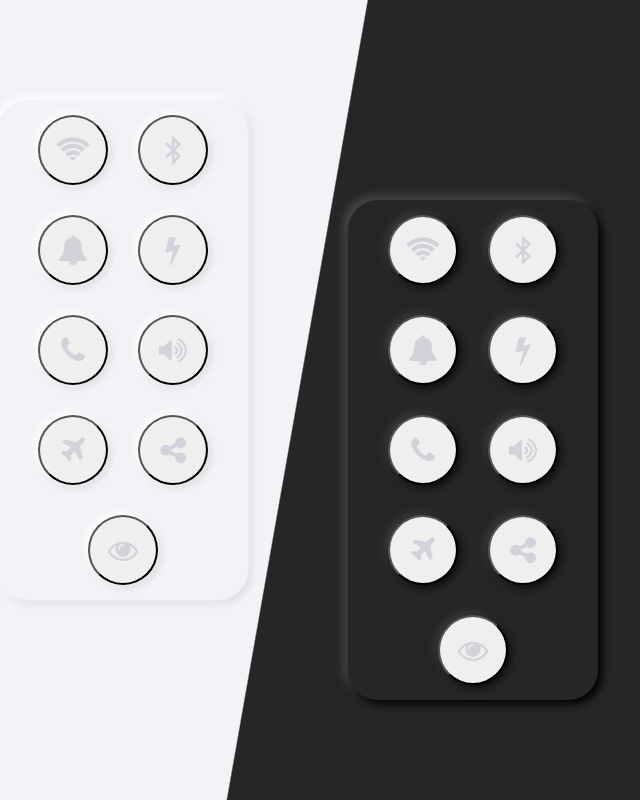
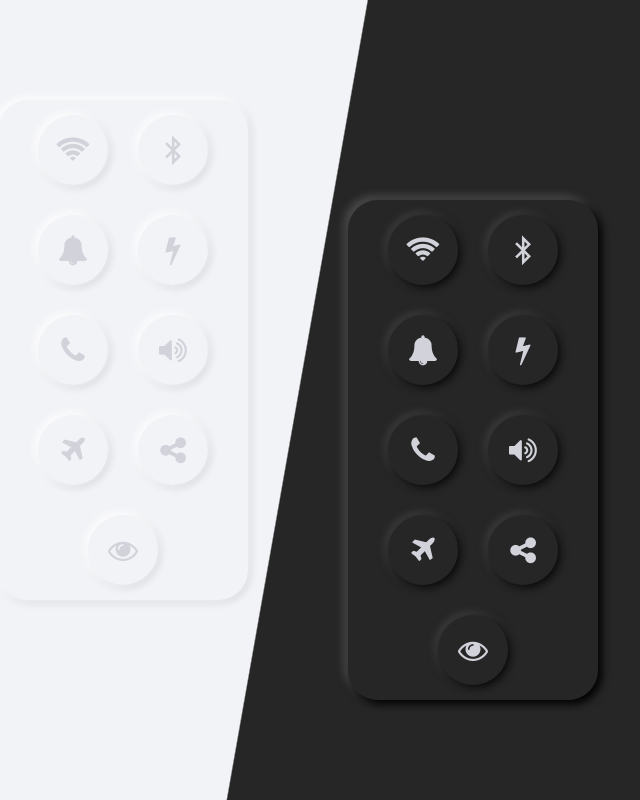
Before and after one commit to lucasiori/neumorphism-buttons-panel, a plain HTML site: page index.html in a window 1280 px wide. Shown: the whole page, without its empty margins (342-982 px from the left). Drawn offline with Linux system fonts and the light colour scheme.

Commit message:
fix: Bug in buttons layout

```diff
--- a/index.html
+++ b/index.html
@@ -11,61 +11,61 @@
   </head>
   <body>
     <section id="light-container" class="container">
-      <button id="wifi-light-button" class="button" onclick="changeButtonState(this.id)">
+      <button id="wifi-light-button" class="action-button" onclick="changeButtonState(this.id)">
         <i class="fa fa-wifi" aria-hidden="true"></i>
       </button>
-      <button id="bluetooth-light-button" class="button" onclick="changeButtonState(this.id)">
+      <button id="bluetooth-light-button" class="action-button" onclick="changeButtonState(this.id)">
         <i class="fa fa-bluetooth-b" aria-hidden="true"></i>
       </button>
-      <button id="bell-light-button" class="button" onclick="changeButtonState(this.id)">
+      <button id="bell-light-button" class="action-button" onclick="changeButtonState(this.id)">
         <i class="fa fa-bell" aria-hidden="true"></i>
       </button>
-      <button id="bolt-light-button" class="button" onclick="changeButtonState(this.id)">
+      <button id="bolt-light-button" class="action-button" onclick="changeButtonState(this.id)">
         <i class="fa fa-bolt" aria-hidden="true"></i>
       </button>
-      <button id="phone-light-button" class="button" onclick="changeButtonState(this.id)">
+      <button id="phone-light-button" class="action-button" onclick="changeButtonState(this.id)">
         <i class="fa fa-phone" aria-hidden="true"></i>
       </button>
-      <button id="volume-light-button" class="button" onclick="changeButtonState(this.id)">
+      <button id="volume-light-button" class="action-button" onclick="changeButtonState(this.id)">
         <i class="fa fa-volume-up" aria-hidden="true"></i>
       </button>
-      <button id="plane-light-button" class="button" onclick="changeButtonState(this.id)">
+      <button id="plane-light-button" class="action-button" onclick="changeButtonState(this.id)">
         <i class="fa fa-plane" aria-hidden="true"></i>
       </button>
-      <button id="share-light-button" class="button" onclick="changeButtonState(this.id)">
+      <button id="share-light-button" class="action-button" onclick="changeButtonState(this.id)">
         <i class="fa fa-share-alt" aria-hidden="true"></i>
       </button>
-      <button id="eye-light-button" class="button" onclick="changeButtonState(this.id)">
+      <button id="eye-light-button" class="action-button" onclick="changeButtonState(this.id)">
         <i class="fa fa-eye" aria-hidden="true"></i>
       </button>
     </section>
 
     <section id="dark-container" class="container">
-      <button id="wifi-dark-button" class="button" onclick="changeButtonState(this.id)">
+      <button id="wifi-dark-button" class="action-button" onclick="changeButtonState(this.id)">
         <i class="fa fa-wifi" aria-hidden="true"></i>
       </button>
-      <button id="bluetooth-dark-button" class="button" onclick="changeButtonState(this.id)">
+      <button id="bluetooth-dark-button" class="action-button" onclick="changeButtonState(this.id)">
         <i class="fa fa-bluetooth-b" aria-hidden="true"></i>
       </button>
-      <button id="bell-dark-button" class="button" onclick="changeButtonState(this.id)">
+      <button id="bell-dark-button" class="action-button" onclick="changeButtonState(this.id)">
         <i class="fa fa-bell" aria-hidden="true"></i>
       </button>
-      <button id="bolt-dark-button" class="button" onclick="changeButtonState(this.id)">
+      <button id="bolt-dark-button" class="action-button" onclick="changeButtonState(this.id)">
         <i class="fa fa-bolt" aria-hidden="true"></i>
       </button>
-      <button id="phone-dark-button" class="button" onclick="changeButtonState(this.id)">
+      <button id="phone-dark-button" class="action-button" onclick="changeButtonState(this.id)">
         <i class="fa fa-phone" aria-hidden="true"></i>
       </button>
-      <button id="volume-dark-button" class="button" onclick="changeButtonState(this.id)">
+      <button id="volume-dark-button" class="action-button" onclick="changeButtonState(this.id)">
         <i class="fa fa-volume-up" aria-hidden="true"></i>
       </button>
-      <button id="plane-dark-button" class="button" onclick="changeButtonState(this.id)">
+      <button id="plane-dark-button" class="action-button" onclick="changeButtonState(this.id)">
         <i class="fa fa-plane" aria-hidden="true"></i>
       </button>
-      <button id="share-dark-button" class="button" onclick="changeButtonState(this.id)">
+      <button id="share-dark-button" class="action-button" onclick="changeButtonState(this.id)">
         <i class="fa fa-share-alt" aria-hidden="true"></i>
       </button>
-      <button id="eye-dark-button" class="button" onclick="changeButtonState(this.id)">
+      <button id="eye-dark-button" class="action-button" onclick="changeButtonState(this.id)">
         <i class="fa fa-eye" aria-hidden="true"></i>
       </button>
     </section>
--- a/style.css
+++ b/style.css
@@ -58,31 +58,33 @@ body {
   transform: translateY(50px);
 }
 
-.container .button {
+.container .action-button {
   width: 70px;
   height: 70px;
   display: flex;
   align-items: center;
   justify-content: center;
+  background-color: transparent;
+  border: none;
   border-radius: 150px;
   margin: 15px;
   cursor: pointer;
   transition: all 400ms ease;
 }
 
-#light-container .button {
+#light-container .action-button {
   box-shadow: -2px -2px 8px rgba(255, 255, 255, 1),
               -2px -2px 12px rgba(255, 255, 255, 0.5),
               inset 2px 2px 4px rgba(255, 255, 255, 0.1),
               2px 2px 8px rgba(0, 0, 0, 0.15);
 }
 
-#dark-container .button {
+#dark-container .action-button {
   box-shadow: #000000 2px 2px 8px,
               #4d4d4d -2px -2px 8px;
 }
 
-#light-container .button.active {
+#light-container .action-button.active {
   box-shadow: inset -2px -2px 8px rgba(255, 255, 255, 1),
 						  inset -2px -2px 12px rgba(255, 255, 255, 0.5),
 						  inset 2px 2px 4px rgba(255, 255, 255, 0.1),
@@ -90,28 +92,28 @@ body {
   transform: scale(0.95);
 }
 
-#dark-container .button.active {
+#dark-container .action-button.active {
   box-shadow: inset #000000 2px 2px 8px,
               inset#4d4d4d -2px -2px 8px;
   transform: scale(0.95);
 }
 
-.container .button i {
+.container .action-button i {
   color: #D1D2DA;
   font-size: 30px;
   transition: all 300ms ease;
 }
 
-.container .button.active i {
+.container .action-button.active i {
   font-size: 28px;
 }
 
-#light-container .button.active i {
+#light-container .action-button.active i {
   color: #35E135;
   text-shadow: 0 0 10px #37FF37;
 }
 
-#dark-container .button.active i {
+#dark-container .action-button.active i {
   color: #00A8FF;
   text-shadow: 0 0 10px #15B3FF;
 }
```
